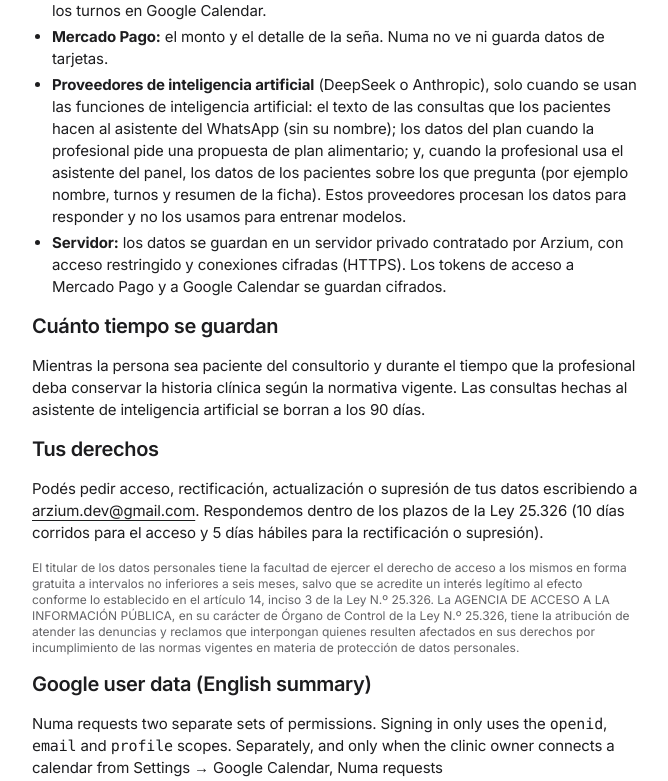
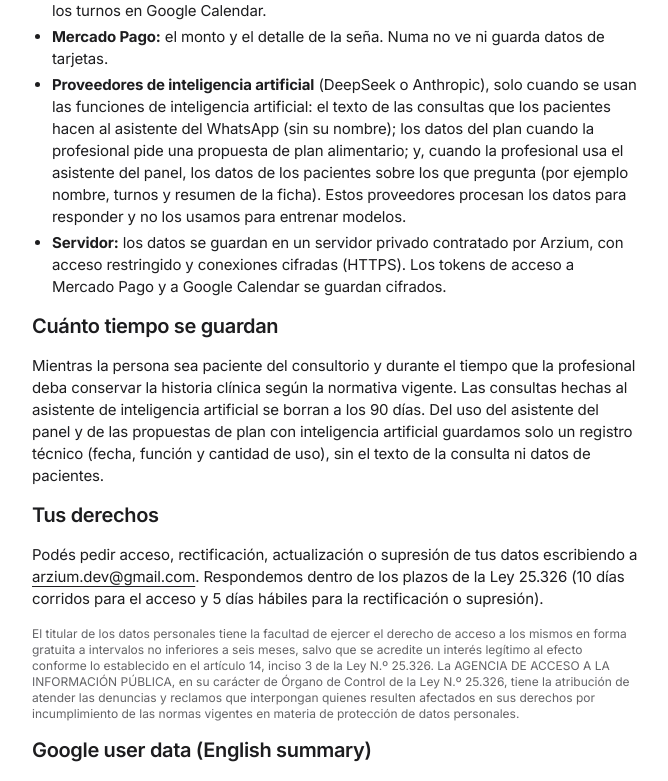
Before and after one commit to senkuch4n/nutri-bot, a Next.js app in the folder apps/web/: page /privacidad in a window 1280 px wide. Shown: the part 1840-2621 px from the top of the page, without its empty margins (304-972 px from the left). Built offline with nearby package versions, Linux system fonts and the light colour scheme.

Commit message:
docs(web): privacy policy mentions panel AI usage records

```diff
--- a/apps/web/src/app/privacidad/page.tsx
+++ b/apps/web/src/app/privacidad/page.tsx
@@ -12,7 +12,7 @@ export const metadata: Metadata = {
 export default function PrivacidadPage() {
   const mail = <a href={`mailto:${ARZIUM_CONTACT_EMAIL}`}>{ARZIUM_CONTACT_EMAIL}</a>;
   return (
-    <PublicPage title="Política de privacidad" updated="25 de noviembre de 2026">
+    <PublicPage title="Política de privacidad" updated="27 de noviembre de 2026">
       <p>
         Esta política explica qué datos personales trata Numa, el sistema de turnos y seguimiento clínico para
         consultorios de nutrición, para qué los usa y cómo podés ejercer tus derechos. El responsable del sistema y de
@@ -128,7 +128,9 @@ export default function PrivacidadPage() {
       <p>
         Mientras la persona sea paciente del consultorio y durante el tiempo que la profesional deba conservar la
         historia clínica según la normativa vigente. Las consultas hechas al asistente de inteligencia artificial se
-        borran a los 90 días.
+        borran a los 90 días. Del uso del asistente del panel y de las propuestas de plan con inteligencia artificial
+        guardamos solo un registro técnico (fecha, función y cantidad de uso), sin el texto de la consulta ni datos de
+        pacientes.
       </p>
 
       <h2>Tus derechos</h2>
```
